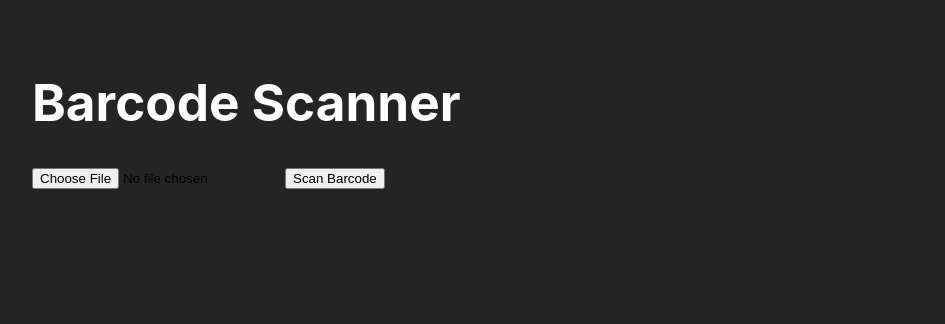
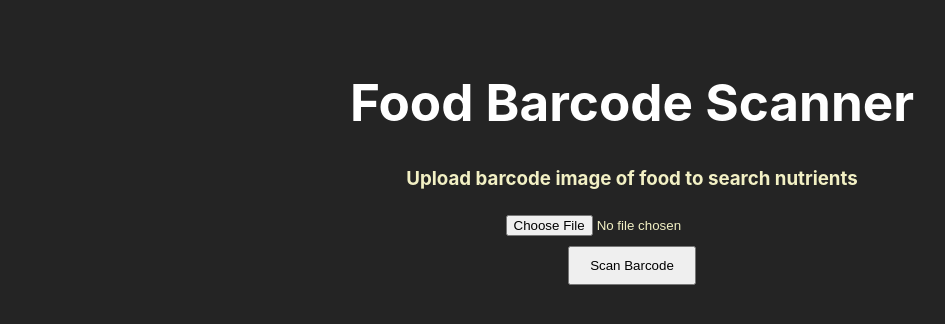
Before and after one commit to Jaturaput-Jongsubcharoen/COMP229-NutriSnap-Client1, a React (Vite) app: page /barcode in a window 1280 px wide. Shown: the top 324 px of the page, without its empty margins (8-953 px from the left). Built offline with nearby package versions, Linux system fonts and the light colour scheme.

Commit message:
Revised function to fetch barcode from API
- Added block comments
- Corrected error in API domain
- Changed params and added headers section
- Added logic for fetch nutritional data
- Added appropriate error messages in case there is failure to fetch data
- formatted return values for nutrients

```diff
--- a/src/pages/BarcodePage.jsx
+++ b/src/pages/BarcodePage.jsx
@@ -40,55 +40,74 @@ function BarcodePage() {
         });
       };
 
+    // This section fetches the detected barcode from the Nutritionix API
       const fetchNutritionalInfo = async (barcode) => {
         try {
-          const response = await axios.get('https://api.nutritionix.com/v2/search/item', {
+          const response = await axios.get(`https://trackapi.nutritionix.com/v2/search/item`,
+          {
             params: {
-              upc: barcode,
-              appId: import.meta.env.VITE_NUTRITIONIX_APP_ID,
-              appKey: import.meta.env.VITE_NUTRITIONIX_API_KEY,
+              upc: barcode,},
+            headers: {
+              "Content-Type": "application/x-www-form-urlencoded",
+              "x-app-id": import.meta.env.VITE_NUTRITIONIX_APP_ID,
+              "x-app-key": import.meta.env.VITE_NUTRITIONIX_API_KEY,
             },
           });
-          setNutrients(response.data);
+
+          if (response.data && response.data.foods && response.data.foods.length > 0){
+            setNutrients(response.data.foods[0]);} // Accept first food in response array assuming the first match is relevant
+          else {
+            setErrorMessage("No nutritional data found for this barcode."); // Display error if food item not found for this barcode
+            setNutrients(null);}
         } catch (error) {
           console.error("Error fetching nutritional information:", error);
+          setErrorMessage("Failed to fetch nutritional data. Please upload another barcode image again.");
+          setNutrients(null);
         }
       };
 
-    // Handle barcode submission
-    const handleScan = (e) => {
-        e.preventDefault();
-        if (barcode) {
-            setResult(`Scanned result for barcode: ${barcode}`);
-            setBarcode('');
-        } else {
-            setResult('Please enter a barcode!');
-        }
-    };
-
+    // This section handles the input and output displays for the user
     return (
-        <div>
-          <h1>Barcode Scanner</h1>
-          <input type="file" accept="image/*" onChange={handleImageUpload} />
-          <button onClick={scanBarcode}>Scan Barcode</button>
+        <div style={{textAlign: "center", marginTop: "20px", color: "#f2f0c4" }}>
+          <h1>Food Barcode Scanner</h1>
+          <h3>Upload barcode image of food to search nutrients</h3>
+          <input type="file" accept="image/*" onChange={handleImageUpload} style={{marginBottom:"10px"}}/>
+          <br/>
+          <button onClick={scanBarcode} style={{padding: "10px 20px", marginBottom:"20px"}}>
+            Scan Barcode</button>
+          {errorMessage && <p style={{color:"red"}}>{errorMessage}</p>}
           {barcode && <p>Barcode: {barcode}</p>}
           {nutrients && (
             <div>
               <h2>Nutritional Information</h2>
-              <table>
+              <table style = {{ margin: "0 auto", borderCollapse: "collapse"}}>
                 <thead>
                   <tr>
-                    <th>Nutrient</th>
-                    <th>Amount</th>
+                    <th style={{ border:"2px solid black", padding:"10px" }}>Nutrient</th>
+                    <th style={{ border:"2px solid black", padding:"10px" }}>Amount</th>
                   </tr>
                 </thead>
                 <tbody>
-                  {Object.keys(nutrients).map((key) => (
-                    <tr key={key}>
-                      <td>{key}</td>
-                      <td>{nutrients[key]}</td>
-                    </tr>
-                  ))}
+                  <tr>
+                    <td style={{ border:"2px solid black", padding:"10px" }}>Food Name</td>
+                    <td style={{ border:"2px solid black", padding:"10px" }}>{nutrients.food_name}</td>
+                  </tr>
+                  <tr>
+                    <td style={{ border:"2px solid black", padding:"10px" }}>Calories</td>
+                    <td style={{ border:"2px solid black", padding:"10px" }}>{nutrients.nf_calories} kilocalories</td>
+                  </tr>
+                  <tr>
+                    <td style={{ border:"2px solid black", padding:"10px" }}>Protein</td>
+                    <td style={{ border:"2px solid black", padding:"10px" }}>{nutrients.nf_protein} grams</td>
+                  </tr>
+                  <tr>
+                    <td style={{ border:"2px solid black", padding:"10px" }}>Fat</td>
+                    <td style={{ border:"2px solid black", padding:"10px" }}>{nutrients.nf_total_fat} grams</td>
+                  </tr>
+                  <tr>
+                    <td style={{ border:"2px solid black", padding:"10px" }}>Carbohydrates</td>
+                    <td style={{ border:"2px solid black", padding:"10px" }}>{nutrients.nf_total_carbohydrate} grams</td>
+                  </tr>
                 </tbody>
               </table>
             </div>
```
